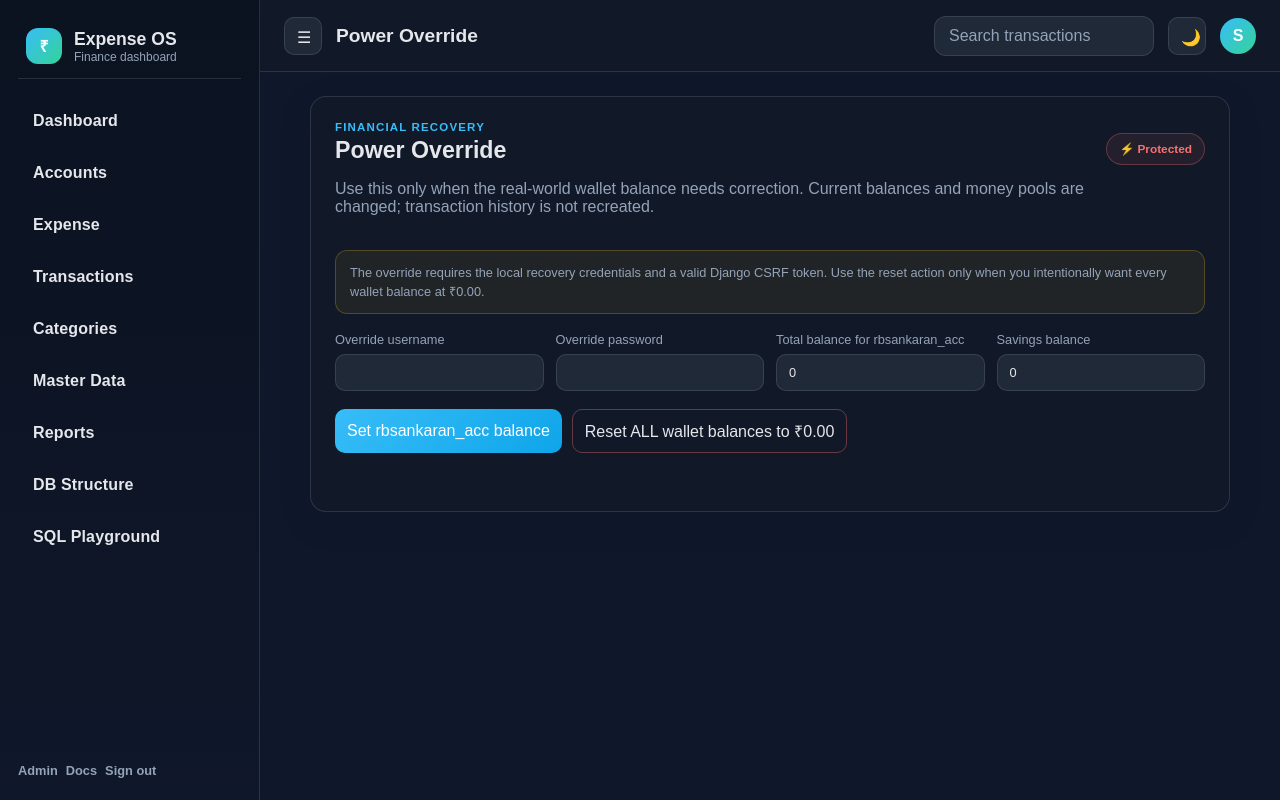
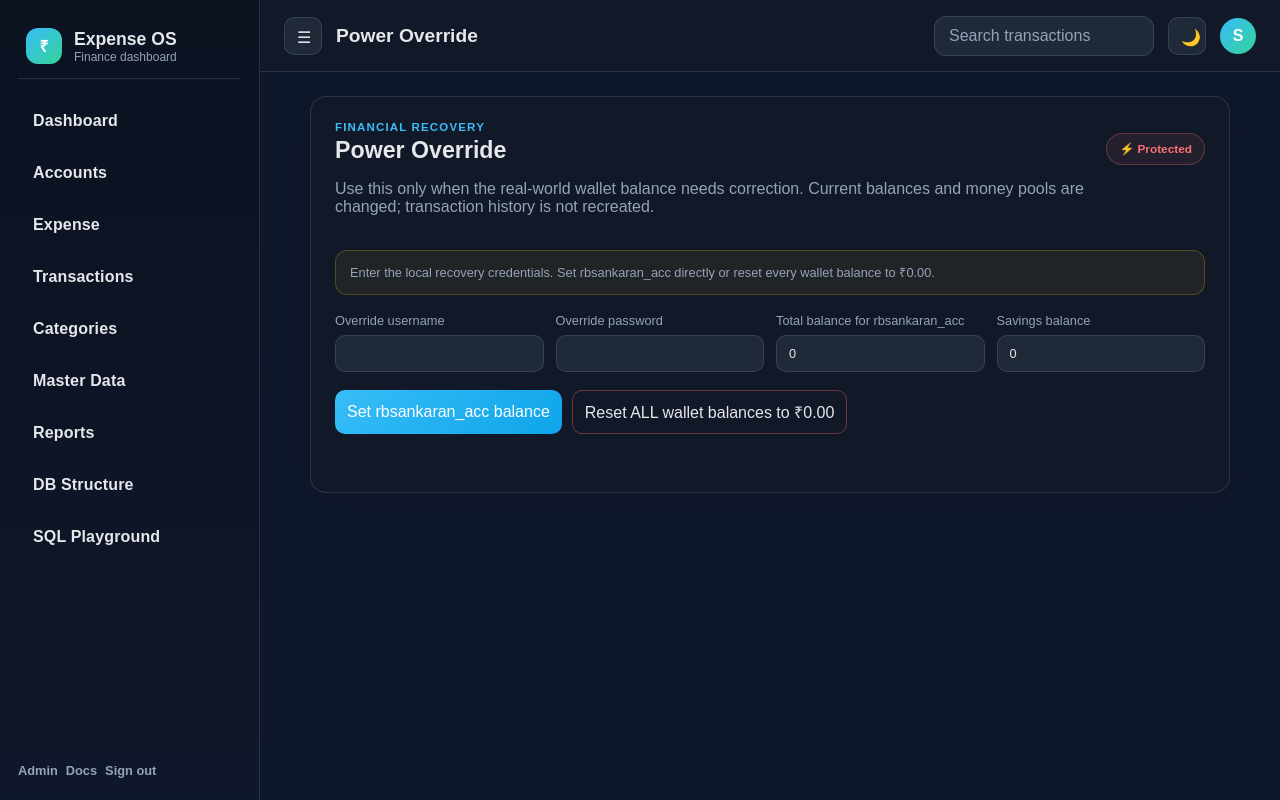
Before and after one commit to RBSIVAKALISANKARAN/pg_expense, a Django app: page /api/power-override/page/ in a window 1280 px wide. Run offline with Django 5.2, Linux system fonts and the light colour scheme; the visitor is signed in with stand-in values (Sample User, id 1); data comes from the database, SQL or seed files in the repository.

Commit message:
Fix power override actions

```diff
--- a/pg_expense/templates/power_override.html
+++ b/pg_expense/templates/power_override.html
@@ -5,64 +5,29 @@
 <section class="power-override-shell">
   <div class="card power-override-card">
     <div class="eyebrow">Financial recovery</div>
-    <div class="power-override-heading-row">
-      <div>
-        <h3 class="section-title">Power Override</h3>
-        <p class="muted">Use this only when the real-world wallet balance needs correction. Current balances and money pools are changed; transaction history is not recreated.</p>
-      </div>
-      <div class="power-badge">⚡ Protected</div>
-    </div>
-
-    <div class="power-override-notice">The override requires the local recovery credentials and a valid Django CSRF token. Use the reset action only when you intentionally want every wallet balance at ₹0.00.</div>
-
-    {% csrf_token %}
-    <div class="form-grid power-override-grid">
-      <label>Override username<input id="override-username" autocomplete="off"></label>
-      <label>Override password<input id="override-password" type="password" autocomplete="off"></label>
-      <label>Total balance for rbsankaran_acc<input id="override-total" type="number" min="0" step="0.01" value="0"></label>
-      <label>Savings balance<input id="override-savings" type="number" min="0" step="0.01" value="0"></label>
-    </div>
-
-    <div class="button-row power-override-actions">
-      <button class="primary power-set-button" id="override-rbsankaran" type="button">Set rbsankaran_acc balance</button>
-      <button class="secondary power-reset-button" id="reset-all-balances" type="button">Reset ALL wallet balances to ₹0.00</button>
-    </div>
-    <div id="override-message" class="muted power-override-message" style="margin-top:12px" role="status"></div>
+    <div class="power-override-heading-row"><div><h3 class="section-title">Power Override</h3><p class="muted">Use this only when the real-world wallet balance needs correction. Current balances and money pools are changed; transaction history is not recreated.</p></div><div class="power-badge">⚡ Protected</div></div>
+    <div class="power-override-notice">Enter the local recovery credentials. Set rbsankaran_acc directly or reset every wallet balance to ₹0.00.</div>
+    <div class="form-grid power-override-grid"><label>Override username<input id="override-username" autocomplete="off"></label><label>Override password<input id="override-password" type="password" autocomplete="off"></label><label>Total balance for rbsankaran_acc<input id="override-total" type="number" min="0" step="0.01" value="0"></label><label>Savings balance<input id="override-savings" type="number" min="0" step="0.01" value="0"></label></div>
+    <div class="button-row power-override-actions"><button class="primary power-set-button" id="override-rbsankaran" type="button">Set rbsankaran_acc balance</button><button class="secondary power-reset-button" id="reset-all-balances" type="button">Reset ALL wallet balances to ₹0.00</button></div>
+    <div id="override-message" class="muted power-override-message" style="margin-top:12px" role="status" aria-live="polite"></div>
   </div>
 </section>
 {% endblock %}
 {% block extra_js %}
 <script>
 const $=id=>document.getElementById(id);
-const csrf=()=>document.cookie.match(/csrftoken=([^;]+)/)?.[1]||'';
-async function runOverride(action, extra={}){
-  const response=await fetch('/api/power-override/',{
-    method:'POST',
-    headers:{'Content-Type':'application/json','X-CSRFToken':csrf()},
-    credentials:'same-origin',
-    body:JSON.stringify({
-      username:$('override-username').value.trim(),
-      password:$('override-password').value,
-      action,
-      ...extra
-    })
-  });
-  const data=await response.json();
-  $('override-message').className=response.ok?'power-override-message success':'power-override-message error';
-  $('override-message').textContent=response.ok?(data.detail||'Override completed.'):(data.detail||JSON.stringify(data));
-  if(response.ok){
-    $('override-password').value='';
-    setTimeout(()=>window.location.href='/api/accounts/page/',700);
-  }
+async function runOverride(button,action,extra={}){
+  button.disabled=true;button.textContent=action==='reset_all_balances'?'Resetting…':'Updating…';
+  try{
+    const response=await fetch('/api/power-override/',{method:'POST',headers:{'Content-Type':'application/json','X-CSRFToken':window.csrfToken()},credentials:'same-origin',body:JSON.stringify({username:$('override-username').value.trim(),password:$('override-password').value,action,...extra})});
+    const data=await response.json();
+    $('override-message').className=response.ok?'power-override-message success':'power-override-message error';
+    $('override-message').textContent=response.ok?(data.detail||'Override completed.'):(data.detail||JSON.stringify(data));
+    if(response.ok){window.markClicked(button);$('override-password').value='';setTimeout(()=>window.location.href='/api/accounts/page/',500);}
+  }catch(error){$('override-message').className='power-override-message error';$('override-message').textContent=error.message;}
+  finally{button.disabled=false;button.textContent=action==='reset_all_balances'?'Reset ALL wallet balances to ₹0.00':'Set rbsankaran_acc balance';}
 }
-$('override-rbsankaran').onclick=()=>runOverride('set_rbsankaran_balance',{
-  total_balance:$('override-total').value,
-  savings_balance:$('override-savings').value
-});
-$('reset-all-balances').onclick=()=>{
-  if(confirm('Reset every wallet balance, allocation balance, and money-pool balance to ₹0.00? Historical transactions will be preserved.')){
-    runOverride('reset_all_balances');
-  }
-};
+$('override-rbsankaran').onclick=()=>runOverride($('override-rbsankaran'),'set_rbsankaran_balance',{total_balance:$('override-total').value,savings_balance:$('override-savings').value});
+$('reset-all-balances').onclick=()=>{if(confirm('Reset every wallet balance, allocation balance, and money-pool balance to ₹0.00? Historical transactions will be preserved.'))runOverride($('reset-all-balances'),'reset_all_balances');};
 </script>
 {% endblock %}
```
